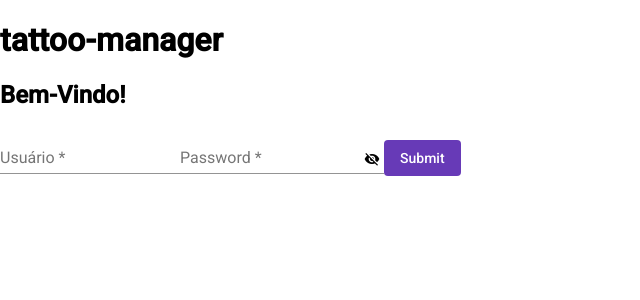
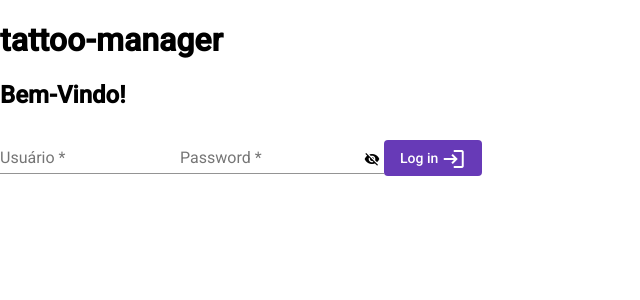
Before and after one commit to jmreisswitz/tattoo-manager, an Angular app in the folder frontend/tattoo-manager/: page / in a window 1280 px wide. Shown: the top 300 px of the page, without its empty margins (0-640 px from the left). Built offline with nearby package versions, Linux system fonts and the light colour scheme.

Commit message:
minor fix on login page

```diff
--- a/frontend/tattoo-manager/src/app/modules/components/login/login.component.html
+++ b/frontend/tattoo-manager/src/app/modules/components/login/login.component.html
@@ -1,6 +1,7 @@
 <div class="container">
   <h2>Bem-Vindo!</h2>
-  <form (ngSubmit)="onSubmit()">
+  <!--  <form (ngSubmit)="onSubmit()">-->
+  <form>
     <!--    USER FIELD    -->
     <mat-form-field>
       <mat-label> Usuário </mat-label>
@@ -18,10 +19,8 @@
     <mat-form-field>
       <mat-label> Password </mat-label>
       <input
-        matInput
         [type]="hide ? 'password' : 'text'"
         matInput
-        type="password"
         class="form-control"
         id="password"
         name="password"
@@ -39,6 +38,8 @@
       </button>
     </mat-form-field>
     <!--    SUBMIT BUTTON    -->
-    <button mat-flat-button color="primary">Submit</button>
+    <button mat-flat-button color="primary" (click)="onSubmit()">
+      Log in <mat-icon>login</mat-icon>
+    </button>
   </form>
 </div>
```
